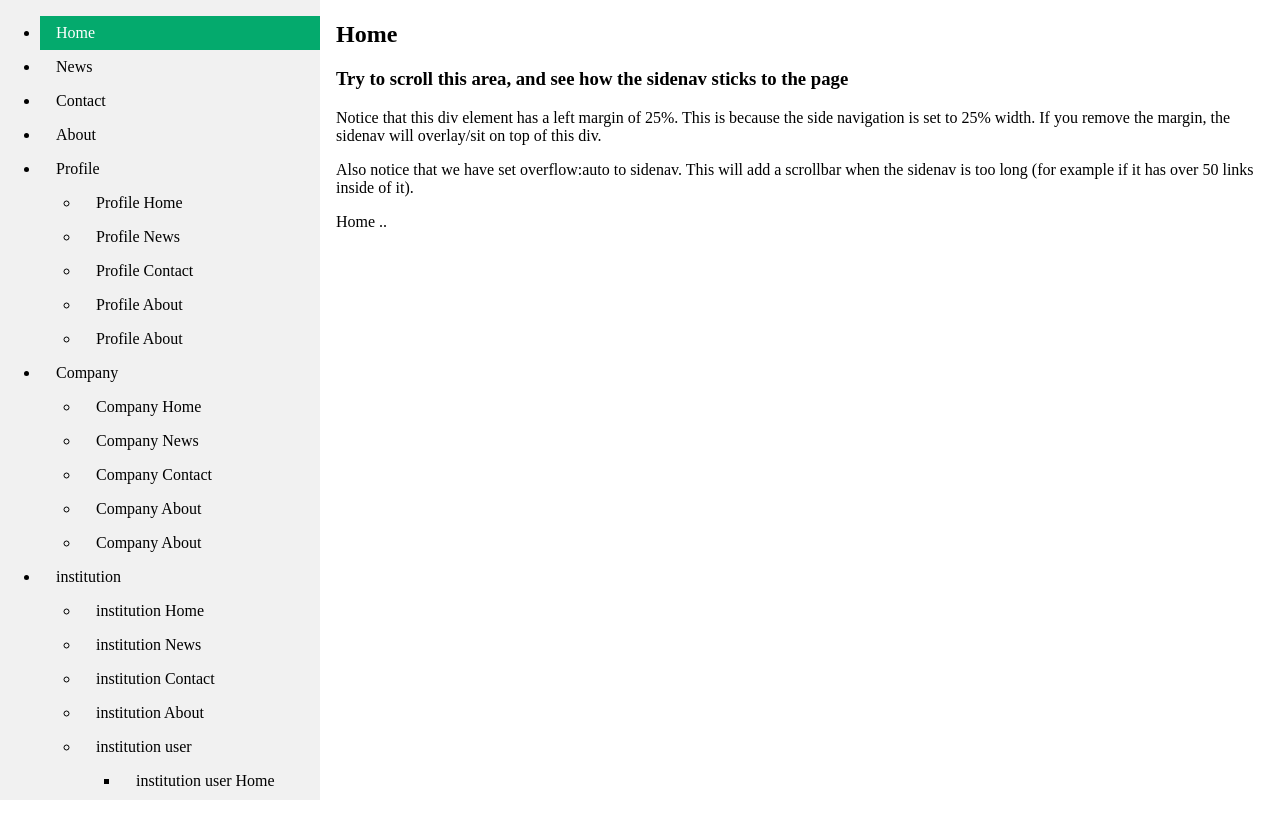
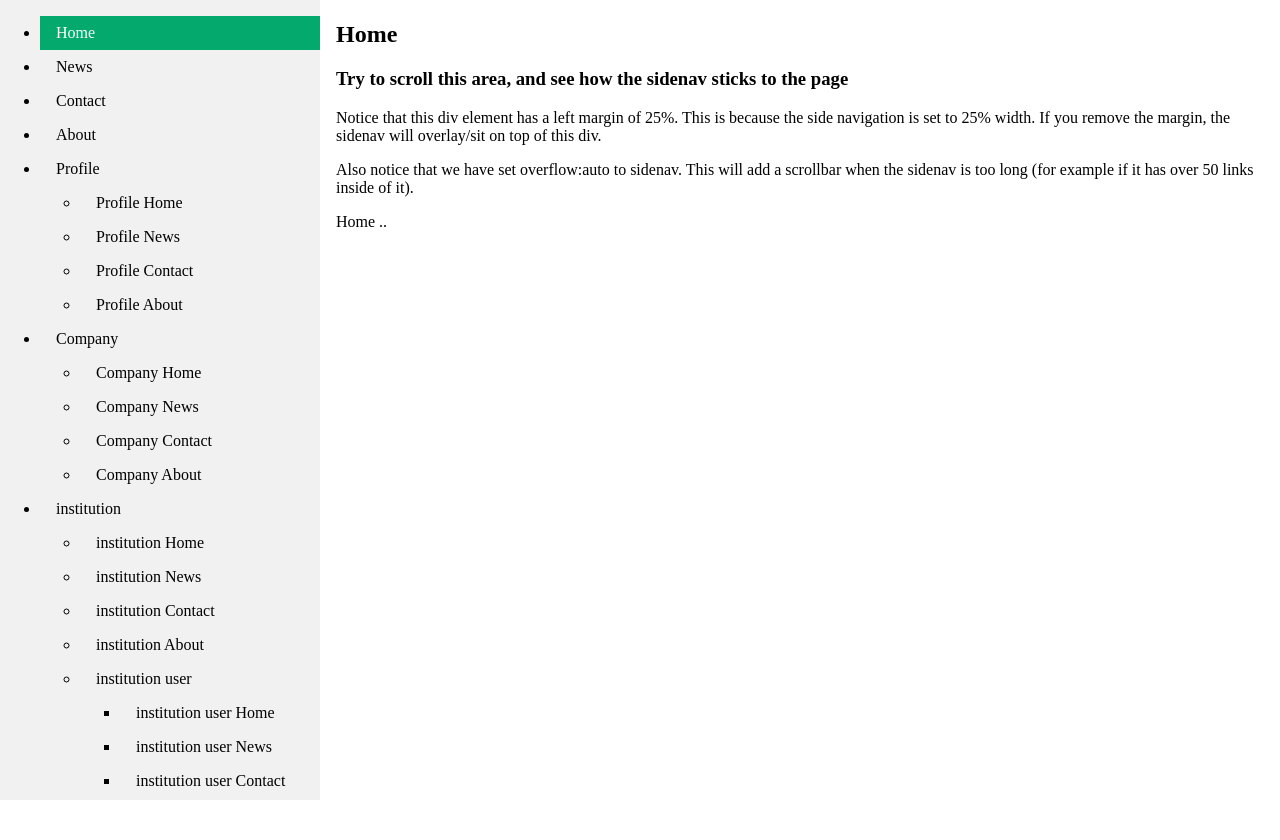
Before and after one commit to mohamedAbdullaAlNahtta/Role-Based-Access-Control-php-mysql, a PHP site: page /index.php in a window 1280 px wide. Shown: the top 840 px of the page. Run offline with PHP 8.4, Linux system fonts and the light colour scheme; data that the repository does not hold is empty.

Commit message:
Update index.php

```diff
--- a/index.php
+++ b/index.php
@@ -177,7 +177,6 @@ li a:hover:not(.active) {
                 <li><a href="index.php?module=news">Profile  News</a></li>
                 <li><a href="index.php?module=contact">Profile  Contact</a></li>
                 <li><a href="index.php?module=about">Profile  About</a></li>
-                <li><a href="index.php?module=about">Profile  About</a></li>
             </ul>
         </li>
         <li>
@@ -188,7 +187,6 @@ li a:hover:not(.active) {
                 <li><a href="index.php?module=home">Company Home</a></li>
                 <li><a href="index.php?module=news">Company News</a></li>
                 <li><a href="index.php?module=contact">Company Contact</a></li>
-                <li><a href="index.php?module=about">Company About</a></li>
                 <li><a href="index.php?module=about">Company About</a></li>
             </ul>
         </li>
@@ -209,7 +207,6 @@ li a:hover:not(.active) {
                         <li><a href="index.php?module=home">institution user Home</a></li>
                         <li><a href="index.php?module=news">institution user News</a></li>
                         <li><a href="index.php?module=contact">institution user Contact</a></li>
-                        <li><a href="index.php?module=about">institution user About</a></li>
                         <li><a href="index.php?module=about">institution user About</a></li>
                     </ul>
                 </li>
```
